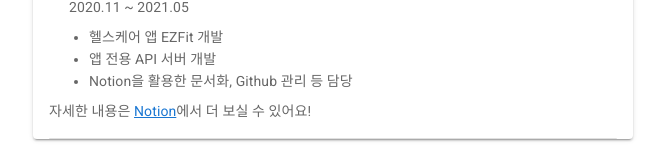
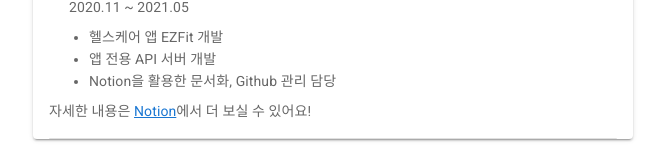
Before and after one commit to octavesop/s3-introduce, a Vue app in the folder todortk/: page / in a window 1280 px wide. Shown: the part 637-797 px from the top of the page, without its empty margins (307-972 px from the left). Built offline with nearby package versions, Linux system fonts and the light colour scheme.

Commit message:
Update HelloWorld.vue

```diff
--- a/todortk/src/components/HelloWorld.vue
+++ b/todortk/src/components/HelloWorld.vue
@@ -67,7 +67,7 @@
         <ul class="ma-2">
           <li>헬스케어 앱 EZFit 개발</li>
           <li>앱 전용 API 서버 개발</li>
-          <li>Notion을 활용한 문서화, Github 관리 등 담당</li>
+          <li>Notion을 활용한 문서화, Github 관리 담당</li>
         </ul>
       </div>
       <div>자세한 내용은 <a href="https://www.notion.so/d40739aa0d284cc897348405634a366c">Notion</a>에서 더 보실 수 있어요!</div>
```
